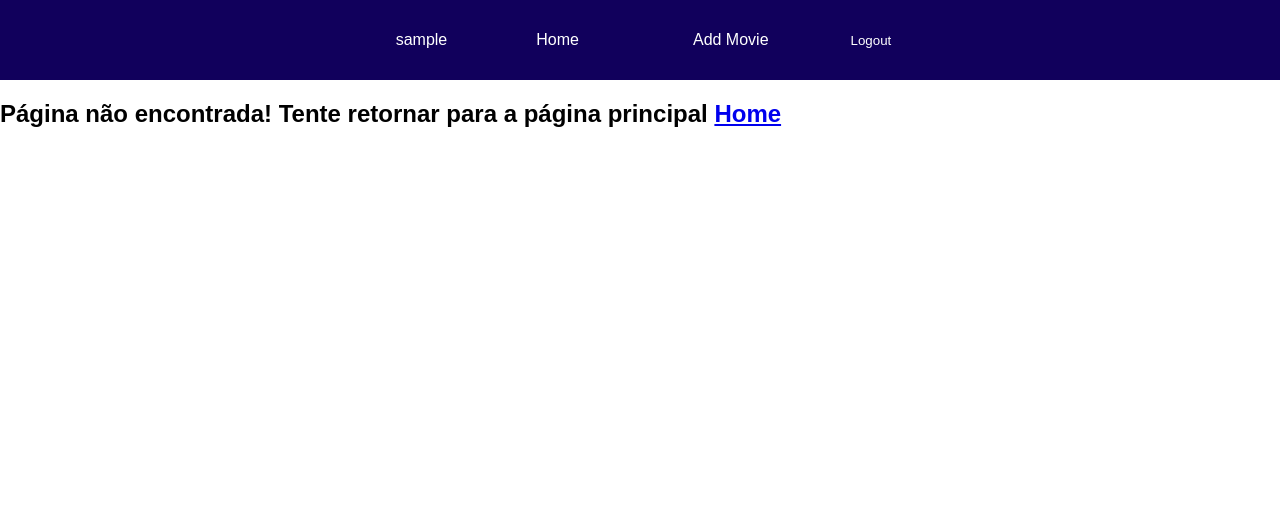
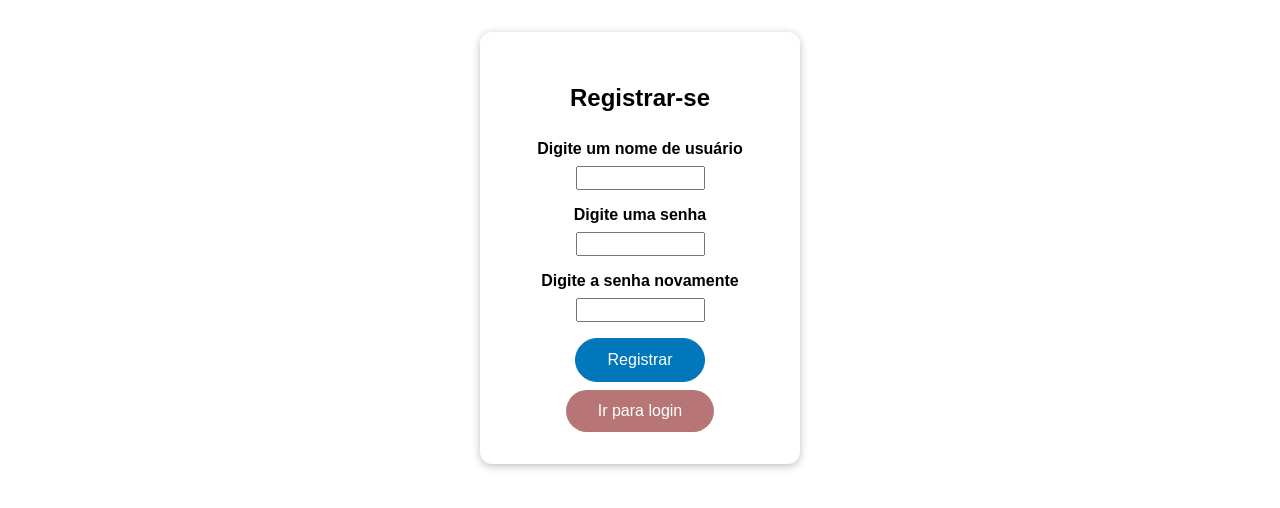
Before and after one commit to torreslucs23/movie_store_vue, a Vue app: page /register in a window 1280 px wide. Shown: the top 508 px of the page. Built offline with nearby package versions, Linux system fonts and the light colour scheme; sample sign-in values are in the browser's storage.

Commit message:
added register user feature

```diff
--- a/src/components/movies/SearchMovie.vue
+++ b/src/components/movies/SearchMovie.vue
@@ -21,7 +21,6 @@ export default {
   },
   methods: {
     async search() {
-      console.log(this.input);
       try {
         await this.$nextTick();
         if (this.input === "") {
--- a/src/components/pages/AddMovie.vue
+++ b/src/components/pages/AddMovie.vue
@@ -57,7 +57,6 @@ export default {
       if (this.yearMovie < 1900 || this.yearMovie > 2100) {
         this.yearCheckError = true;
       } else {
-        console.log();
         axios
           .post(
             "http://localhost:8080/movies",
--- a/src/components/pages/AuthPage.vue
+++ b/src/components/pages/AuthPage.vue
@@ -1,4 +1,5 @@
 <template>
+  <div>
     <form @submit.prevent="submitForm">
       <p v-if="erroAuth">Erro na autenticação. Insira os dados novamente</p>
       <h1>Entrar</h1>
@@ -31,8 +32,12 @@
       </div>
       <div>
         <button @submit="submitForm">login</button>
+        <button @click="$router.push('/register')" class="register-button">
+          Registrar-se
+        </button>
       </div>
     </form>
+  </div>
 </template>
 
 <script>
@@ -148,6 +153,7 @@ button {
   border-radius: 30px;
   margin-top: 0.5rem;
   align-self: center;
+  width: 100%;
 }
 
 button:hover,
@@ -162,4 +168,15 @@ button:active {
   justify-content: center;
   width: 100%; /* Garante que a largura seja 100% do container pai */
 }
+
+.register-button {
+  background-color: rgb(184, 117, 117);
+  border: red;
+}
+
+.register-button:hover,
+.register-button:active {
+  border-color: red;
+  background-color: red;
+}
 </style>
--- a/src/components/pages/MoviesList.vue
+++ b/src/components/pages/MoviesList.vue
@@ -49,7 +49,6 @@ export default {
           .then((response) => {
             this.movies = response.data;
             this.isLoading = "ok";
-            console.log(this.movies);
             this.notFound = false;
           })
           .catch((error) => {
@@ -84,7 +83,6 @@ export default {
         .then((response) => {
           this.movies = response.data;
           this.isLoading = "ok";
-          console.log(this.movies);
           this.notFound = false;
         })
         .catch((error) => {
--- /dev/null
+++ b/src/components/pages/RegisterUser.vue
@@ -0,0 +1,192 @@
+<template>
+  <div>
+    <form @submit.prevent="submitForm">
+      <p v-if="errorRegister">
+        Erro ao regisstrar-se. Use outro nome de usuario ou tente mais tarde.
+      </p>
+      <h2>Registrar-se</h2>
+      <div class="form-control">
+        <label for="username">Digite um nome de usuário</label>
+        <input
+          type="text"
+          name="username"
+          id="username"
+          v-model.trim="userName"
+        />
+      </div>
+      <p v-if="pass1CheckLength === false">
+        Senha deve conter pelo menos 6 caracteres
+      </p>
+      <p v-if="pass1CheckSpecial === false">
+        Deve conter pelo menos um caractere especial
+      </p>
+      <div class="form-control">
+        <label for="password1">Digite uma senha</label>
+        <input
+          type="password"
+          name="password"
+          id="password"
+          v-model="password1"
+          @blur="checkPassword1Method"
+        />
+      </div>
+
+      <p v-if="equalPasswords === false">As senhas estão diferentes</p>
+
+      <div class="form-control">
+        <label for="password2">Digite a senha novamente</label>
+        <input
+          type="password"
+          name="password2"
+          id="password2"
+          v-model="password2"
+          @blur="checkBothPasswords"
+        />
+      </div>
+      <button>Registrar</button>
+      <button class="login-button" @click="this.$router.push('/auth')">
+        Ir para login
+      </button>
+    </form>
+  </div>
+</template>
+
+<script>
+import axios from "axios";
+export default {
+  data() {
+    return {
+      userName: "",
+      password1: "",
+      password2: "",
+      pass1CheckLength: true,
+      pass1CheckSpecial: true,
+      equalPasswords: true,
+      errorRegister: false,
+    };
+  },
+  methods: {
+    submitForm() {
+      axios
+        .post("http://localhost:8080/user", {
+          username: this.userName,
+          password: this.password1,
+        })
+        .then(() => {
+          this.userName = "";
+          this.password1 = "";
+          this.password2 = "";
+          this.errorRegister = false;
+          this.$router.push("/auth");
+        })
+        .catch(() => {
+          this.errorRegister = true;
+        });
+    },
+    checkLengthPassword() {
+      if (this.password1.length < 6 && this.password1 != "") {
+        this.pass1CheckLength = false;
+      } else {
+        this.pass1CheckLength = true;
+      }
+    },
+    checkSpecialPassword() {
+      const hasSpecialChar = /[!@#$%^&*()_+{}[\]:;<>,.?~\\/-]/.test(
+        this.password1
+      );
+
+      if (!hasSpecialChar && this.password1 != "") {
+        this.pass1CheckSpecial = false;
+      } else {
+        this.pass1CheckSpecial = true;
+      }
+    },
+    checkPassword1Method() {
+      this.checkLengthPassword();
+      this.checkSpecialPassword();
+    },
+    checkBothPasswords() {
+      if (this.password1 != this.password2) {
+        this.equalPasswords = false;
+      } else {
+        this.equalPasswords = true;
+      }
+    },
+  },
+};
+</script>
+
+<style scoped>
+p {
+  color: red;
+  font-size: 10px;
+}
+h1 {
+  font-weight: bold;
+}
+
+h2 {
+  display: flex;
+  justify-content: center;
+}
+form {
+  margin: 2rem auto;
+  max-width: 20rem;
+  border-radius: 12px;
+  box-shadow: 0 2px 8px rgba(0, 0, 0, 0.26);
+  padding: 2rem;
+  background-color: #ffffff;
+  display: flex;
+  flex-direction: column;
+  align-items: center;
+}
+
+.form-control {
+  margin: 0.5rem 0;
+  display: flex;
+  flex-direction: column;
+  align-items: center;
+}
+
+label {
+  font-weight: bold;
+  display: flex;
+  justify-content: center; /* Centraliza horizontalmente */
+}
+
+input {
+  display: flex;
+  width: 60%;
+  font: inherit;
+  margin-top: 0.5rem;
+  align-self: center;
+}
+
+button {
+  font: inherit;
+  border: 1px solid #0076bb;
+  background-color: #0076bb;
+  color: white;
+  cursor: pointer;
+  padding: 0.75rem 2rem;
+  border-radius: 30px;
+  margin-top: 0.5rem;
+  align-self: center;
+}
+
+button:hover,
+button:active {
+  border-color: #002350;
+  background-color: #002350;
+}
+.login-button {
+  background-color: rgb(184, 117, 117);
+  border: red;
+}
+
+.login-button:hover,
+.login-button:active {
+  border-color: red;
+  background-color: red;
+}
+</style>
--- a/src/router/index.js
+++ b/src/router/index.js
@@ -3,6 +3,7 @@ import AuthPage from "../components/pages/AuthPage.vue";
 import HomePage from "../components/pages/HomePage.vue";
 import NotFound from "../components/pages/NotFound.vue";
 import AddMovie from "../components/pages/AddMovie.vue";
+import RegisterUser from "../components/pages/RegisterUser.vue";
 
 const routes = [
   {
@@ -24,6 +25,11 @@ const routes = [
     path: "/movie",
     components: { default: AddMovie, notFound: NotFound },
   },
+  {
+    name: "register",
+    path: "/register",
+    component: RegisterUser,
+  },
   { path: "/:notFound(.*)", component: NotFound },
 ];
 
@@ -32,7 +38,12 @@ const router = createRouter({
   routes,
 });
 router.beforeEach((to, from, next) => {
-  if (to.path === "/auth" || from.path === "/auth") {
+  if (
+    to.path === "/auth" ||
+    from.path === "/auth" ||
+    to.path === "/register" ||
+    from.path === "/register"
+  ) {
     next();
   }
   const token = localStorage.getItem("token");
```
Lines whose indentation alone changed are shown as unchanged.
